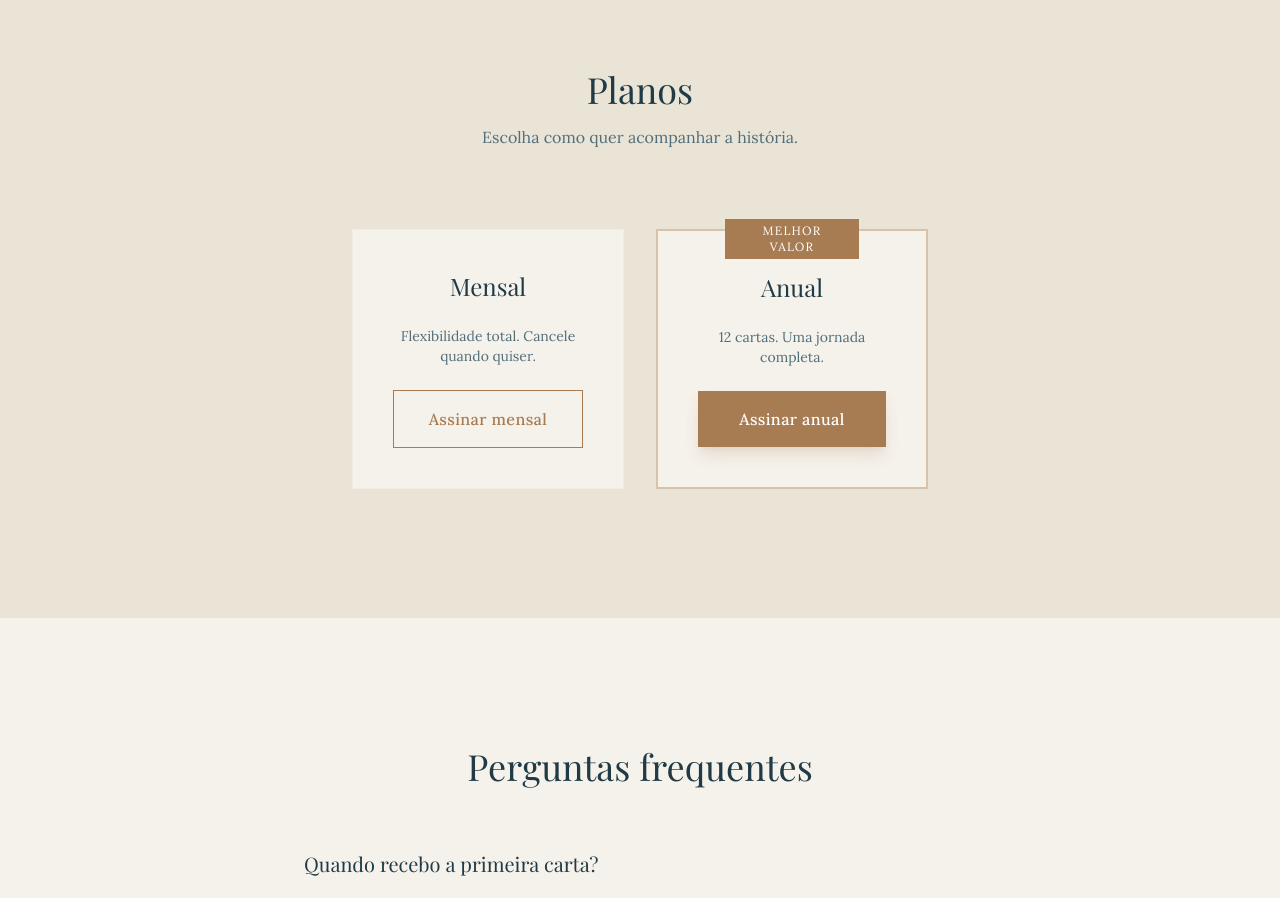
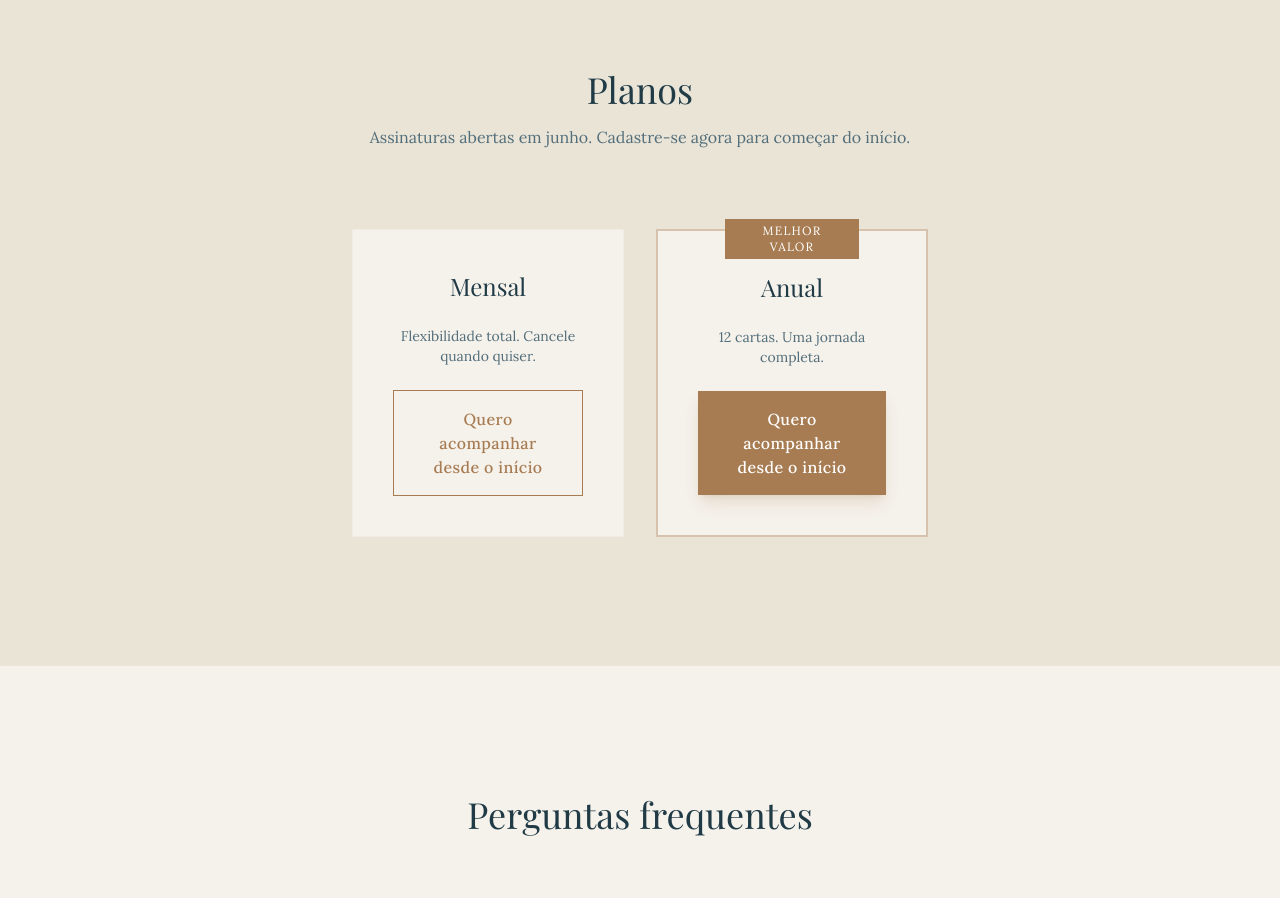
Before and after one commit to estudio433/cartas-do-litoral, a Next.js app in the folder CartasdoLitoral/nextapp/: page /cartas in a window 1280 px wide. Shown: the part 2600-3498 px from the top of the page. Built offline with nearby package versions, Linux system fonts and the light colour scheme; a web font is replaced by a local one.

Commit message:
feat: Fix pricing cards and add payment timing note on Cartas page

```diff
--- a/CartasdoLitoral/nextapp/app/(main)/cartas/page.tsx
+++ b/CartasdoLitoral/nextapp/app/(main)/cartas/page.tsx
@@ -170,18 +170,18 @@ export default function Cartas() {
         <div className="max-w-4xl mx-auto">
           <motion.div initial="hidden" whileInView="visible" viewport={{ once: true }} variants={fadeIn}>
             <h2 className="font-serif text-4xl mb-4">Planos</h2>
-            <p className="text-muted-foreground mb-20">Escolha como quer acompanhar a história.</p>
+            <p className="text-muted-foreground mb-20">Assinaturas abertas em junho. Cadastre-se agora para começar do início.</p>
             <div className="grid sm:grid-cols-2 gap-8 max-w-xl mx-auto">
               <div className="bg-background p-10 flex flex-col items-center gap-6 border border-border/40">
                 <h3 className="font-serif text-2xl">Mensal</h3>
                 <p className="text-muted-foreground text-sm text-center">Flexibilidade total. Cancele quando quiser.</p>
-                <button onClick={() => openModal("mensal")} className="w-full px-6 py-4 border border-accent-warm text-accent-warm hover:bg-accent-warm/10 transition-colors font-medium tracking-wide">Assinar mensal</button>
+                <button onClick={() => openModal("mensal")} className="w-full px-6 py-4 border border-accent-warm text-accent-warm hover:bg-accent-warm/10 transition-colors font-medium tracking-wide">Quero acompanhar desde o início</button>
               </div>
               <div className="bg-background p-10 flex flex-col items-center gap-6 border-2 border-accent-warm/40 relative">
                 <span className="absolute -top-3 left-1/2 -translate-x-1/2 text-xs uppercase tracking-widest text-white bg-accent-warm px-4 py-1">Melhor valor</span>
                 <h3 className="font-serif text-2xl">Anual</h3>
                 <p className="text-muted-foreground text-sm text-center">12 cartas. Uma jornada completa.</p>
-                <button onClick={() => openModal("anual")} className="w-full px-6 py-4 bg-accent-warm text-white hover:bg-accent-warm/90 transition-colors font-medium tracking-wide shadow-lg shadow-accent-warm/20">Assinar anual</button>
+                <button onClick={() => openModal("anual")} className="w-full px-6 py-4 bg-accent-warm text-white hover:bg-accent-warm/90 transition-colors font-medium tracking-wide shadow-lg shadow-accent-warm/20">Quero acompanhar desde o início</button>
               </div>
             </div>
           </motion.div>
```
